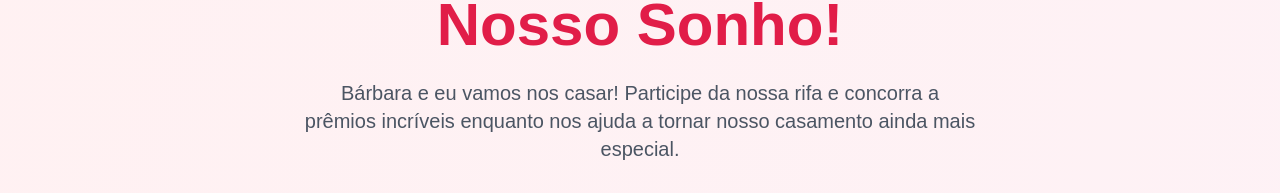
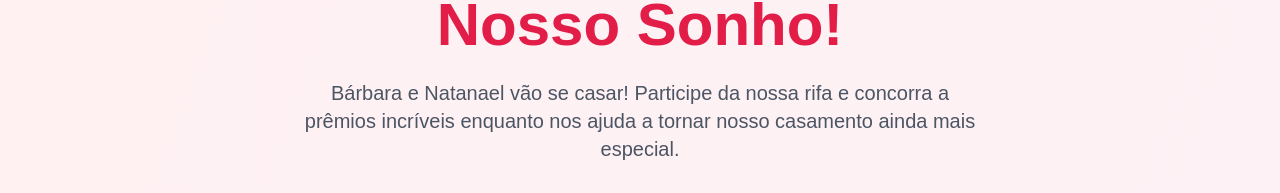
Before and after one commit to NatalNW7/operacao-casamento, a Next.js app: page / in a window 1280 px wide. Shown: the part 324-517 px from the top of the page. Built offline with nearby package versions, Linux system fonts and the light colour scheme.

Commit message:
style: change text

```diff
--- a/components/hero.tsx
+++ b/components/hero.tsx
@@ -27,7 +27,7 @@ export function Hero() {
           </h1>
 
           <p className="text-xl text-gray-600 mb-8 max-w-2xl mx-auto">
-            Bárbara e eu vamos nos casar! Participe da nossa rifa e concorra a prêmios incríveis enquanto nos
+            Bárbara e Natanael vão se casar! Participe da nossa rifa e concorra a prêmios incríveis enquanto nos
             ajuda a tornar nosso casamento ainda mais especial.
           </p>
 
```
